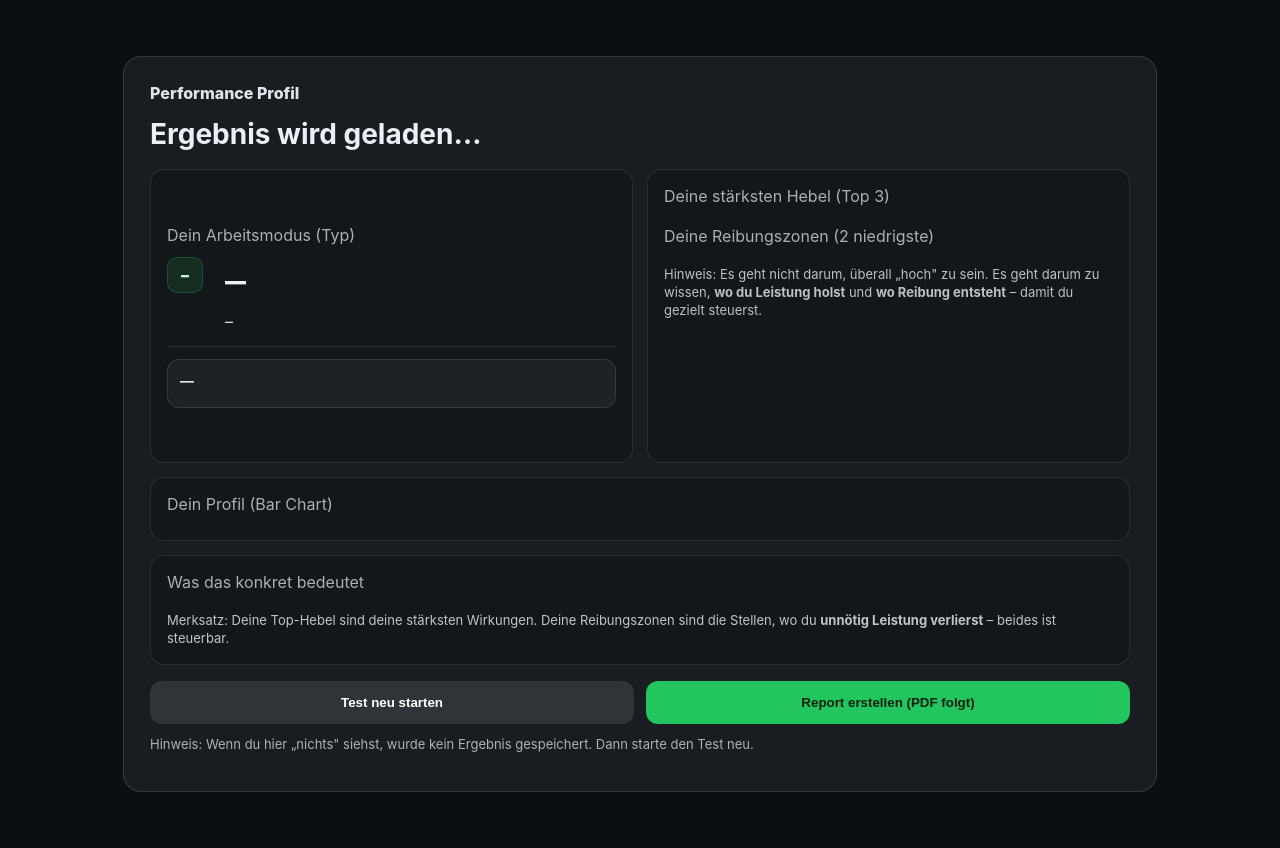
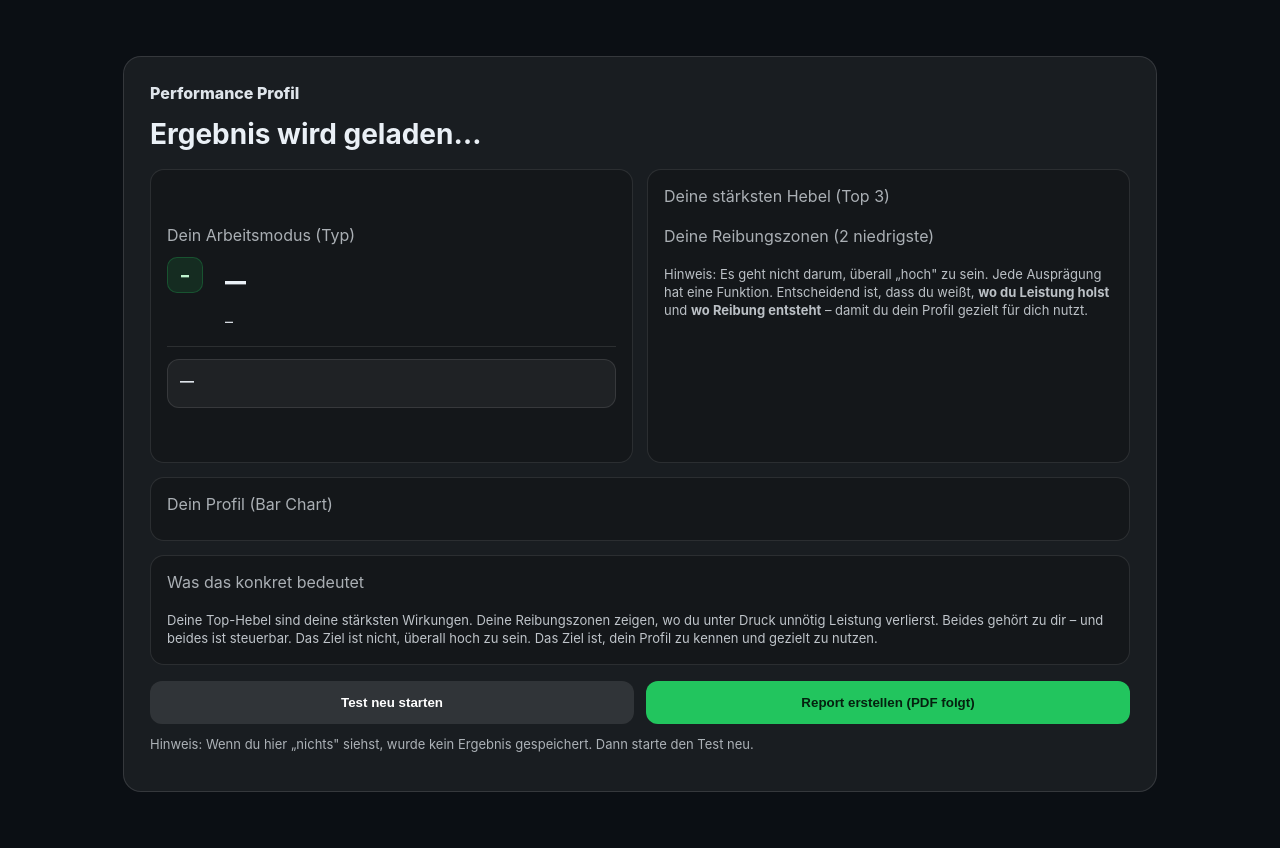
Before and after one commit to dominikmueller-lingelbach/performance-profile-app, a Python web app: template templates/results.html in a window 1280 px wide. Run offline with Jinja, Linux system fonts and the light colour scheme; the template is opened without the code that fills it, so the values that code supplies are empty.

Commit message:
Web-Ergebnis: Hinweistexte zur Individualität verstärkt

```diff
--- a/templates/results.html
+++ b/templates/results.html
@@ -119,7 +119,7 @@
         <div class="muted">Deine Reibungszonen (2 niedrigste)</div>
         <ul class="list" id="bottom2list"></ul>
         <div class="tiny" style="margin-top:10px">
-          Hinweis: Es geht nicht darum, überall „hoch" zu sein. Es geht darum zu wissen, <b>wo du Leistung holst</b> und <b>wo Reibung entsteht</b> – damit du gezielt steuerst.
+          Hinweis: Es geht nicht darum, überall „hoch" zu sein. Jede Ausprägung hat eine Funktion. Entscheidend ist, dass du weißt, <b>wo du Leistung holst</b> und <b>wo Reibung entsteht</b> – damit du dein Profil gezielt für dich nutzt.
         </div>
       </div>
     </div>
@@ -131,7 +131,7 @@
       <div class="muted" style="margin-bottom:10px">Was das konkret bedeutet</div>
       <div class="meaning-grid" id="meaningGrid"></div>
       <div class="tiny" style="margin-top:10px;opacity:.8">
-        Merksatz: Deine Top-Hebel sind deine stärksten Wirkungen. Deine Reibungszonen sind die Stellen, wo du <b>unnötig Leistung verlierst</b> – beides ist steuerbar.
+        Deine Top-Hebel sind deine stärksten Wirkungen. Deine Reibungszonen zeigen, wo du unter Druck unnötig Leistung verlierst. Beides gehört zu dir – und beides ist steuerbar. Das Ziel ist nicht, überall hoch zu sein. Das Ziel ist, dein Profil zu kennen und gezielt zu nutzen.
       </div>
     </div>
     <div class="actions">
```
